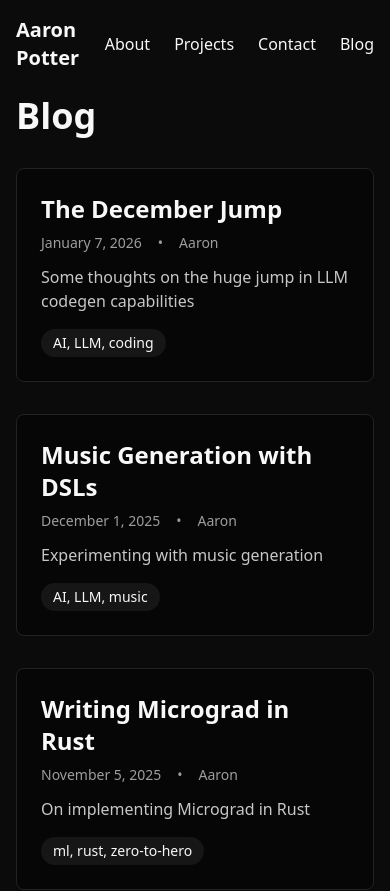
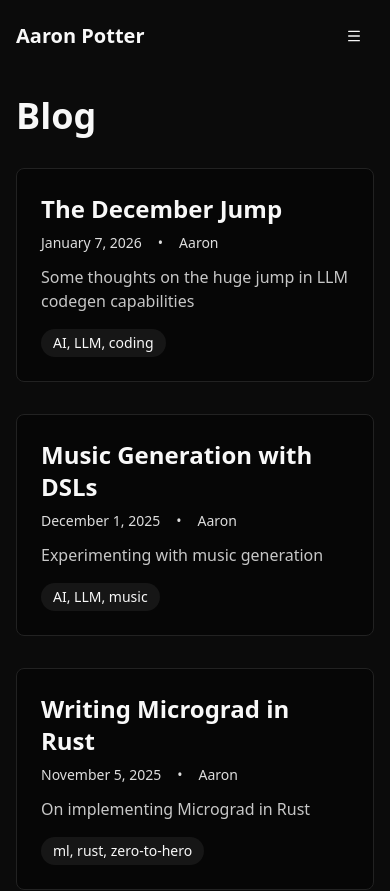
Before and after one commit to Ardrual/aaron_dev, a Next.js app: page /blog in a window 390 px wide. Shown: the top 891 px of the page. Built offline with nearby package versions, Linux system fonts and the light colour scheme.

Commit message:
Implement mobile navigation, improve text contrast, and add mobile padding

```diff
--- a/src/app/globals.css
+++ b/src/app/globals.css
@@ -37,7 +37,7 @@
     --color-secondary: oklch(20% 0 0);
     --color-secondary-foreground: oklch(98% 0 0);
     --color-muted: oklch(22% 0 0);
-    --color-muted-foreground: oklch(70% 0 0);
+    --color-muted-foreground: oklch(90% 0 0);
     --color-accent: oklch(20% 0 0);
     --color-accent-foreground: oklch(98% 0 0);
     --color-destructive: oklch(31% 0.13 25);
--- a/src/app/page.tsx
+++ b/src/app/page.tsx
@@ -9,7 +9,7 @@ export default function Home() {
       <Navigation />
 
       {/* Hero Section */}
-      <section className="min-h-screen flex items-center justify-center px-4 pt-20">
+      <section className="min-h-screen flex items-center justify-center px-6 pt-20">
         <div className="container mx-auto text-center">
           <h1 className="text-5xl md:text-7xl font-bold mb-6">
             Aaron Potter
@@ -40,7 +40,7 @@ export default function Home() {
       </section>
 
       {/* About Section */}
-      <section id="about" className="py-20 px-4 bg-muted/50">
+      <section id="about" className="py-20 px-6 bg-muted/50">
         <div className="container mx-auto max-w-4xl">
           <h2 className="text-4xl font-bold mb-8 text-center">About Me</h2>
           <div className="space-y-4 text-lg text-muted-foreground">
@@ -53,7 +53,7 @@ export default function Home() {
       </section>
 
       {/* Projects Section */}
-      <section id="projects" className="py-20 px-4">
+      <section id="projects" className="py-20 px-6">
         <div className="container mx-auto">
           <h2 className="text-4xl font-bold mb-12 text-center">Featured Projects</h2>
           <div className="grid md:grid-cols-2 lg:grid-cols-3 gap-6">
@@ -124,7 +124,7 @@ export default function Home() {
       </section>
 
       {/* Contact Section */}
-      <section id="contact" className="py-20 px-4 bg-muted/50">
+      <section id="contact" className="py-20 px-6 bg-muted/50">
         <div className="container mx-auto max-w-2xl text-center">
           <h2 className="text-4xl font-bold mb-8">Get In Touch</h2>
 
--- a/src/components/navigation.tsx
+++ b/src/components/navigation.tsx
@@ -2,10 +2,13 @@
 
 import * as React from "react"
 import Link from "next/link"
+import { Menu, X } from "lucide-react"
 import { cn } from "@/lib/utils"
+import { Button } from "@/components/ui/button"
 
 export function Navigation() {
   const [isScrolled, setIsScrolled] = React.useState(false)
+  const [isMobileMenuOpen, setIsMobileMenuOpen] = React.useState(false)
 
   React.useEffect(() => {
     const handleScroll = () => {
@@ -15,45 +18,67 @@ export function Navigation() {
     return () => window.removeEventListener("scroll", handleScroll)
   }, [])
 
+  const navLinks = [
+    { href: "/#about", label: "About" },
+    { href: "/#projects", label: "Projects" },
+    { href: "/#contact", label: "Contact" },
+    { href: "/blog", label: "Blog" },
+  ]
+
   return (
     <nav
       className={cn(
         "fixed top-0 left-0 right-0 z-50 transition-all duration-300",
-        isScrolled
+        isMobileMenuOpen
+          ? "bg-background"
+          : isScrolled
             ? "bg-background/80 backdrop-blur-md border-b"
             : "bg-transparent"
       )}
     >
       <div className="container mx-auto px-4 py-4 flex justify-between items-center">
-        <Link href="/" className="text-xl font-bold">
+        <Link href="/" className="text-xl font-bold z-50" onClick={() => setIsMobileMenuOpen(false)}>
           Aaron Potter
         </Link>
-        <div className="flex gap-6">
+
+        {/* Desktop Navigation */}
+        <div className="hidden md:flex gap-6">
+          {navLinks.map((link) => (
             <Link
-            href="/#about"
-            className="text-foreground hover:text-primary transition-colors"
+              key={link.href}
+              href={link.href}
+              className="text-foreground hover:text-primary transition-colors font-medium"
             >
-            About
+              {link.label}
             </Link>
+          ))}
+        </div>
+
+        {/* Mobile Menu Button */}
+        <Button
+          variant="ghost"
+          size="icon"
+          className="md:hidden z-50"
+          onClick={() => setIsMobileMenuOpen(!isMobileMenuOpen)}
+        >
+          {isMobileMenuOpen ? <X className="w-6 h-6" /> : <Menu className="w-6 h-6" />}
+        </Button>
+
+        {/* Mobile Navigation Overlay */}
+        {isMobileMenuOpen && (
+          <div className="fixed inset-0 bg-background md:hidden flex flex-col items-center justify-start pt-32 gap-8 z-40">
+            {navLinks.map((link) => (
               <Link
-            href="/#projects"
-            className="text-foreground hover:text-primary transition-colors"
+                key={link.href}
+                href={link.href}
+                className="text-2xl font-semibold hover:text-primary transition-colors"
+                onClick={() => setIsMobileMenuOpen(false)}
               >
-            Projects
+                {link.label}
               </Link>
-          <Link
-            href="/#contact"
-            className="text-foreground hover:text-primary transition-colors"
-          >
-            Contact
-          </Link>
-          <Link
-            href="/blog"
-            className="text-foreground hover:text-primary transition-colors"
-          >
-            Blog
-          </Link>
+            ))}
           </div>
+        )}
       </div>
     </nav>
   )
```
Lines whose indentation alone changed are shown as unchanged.
